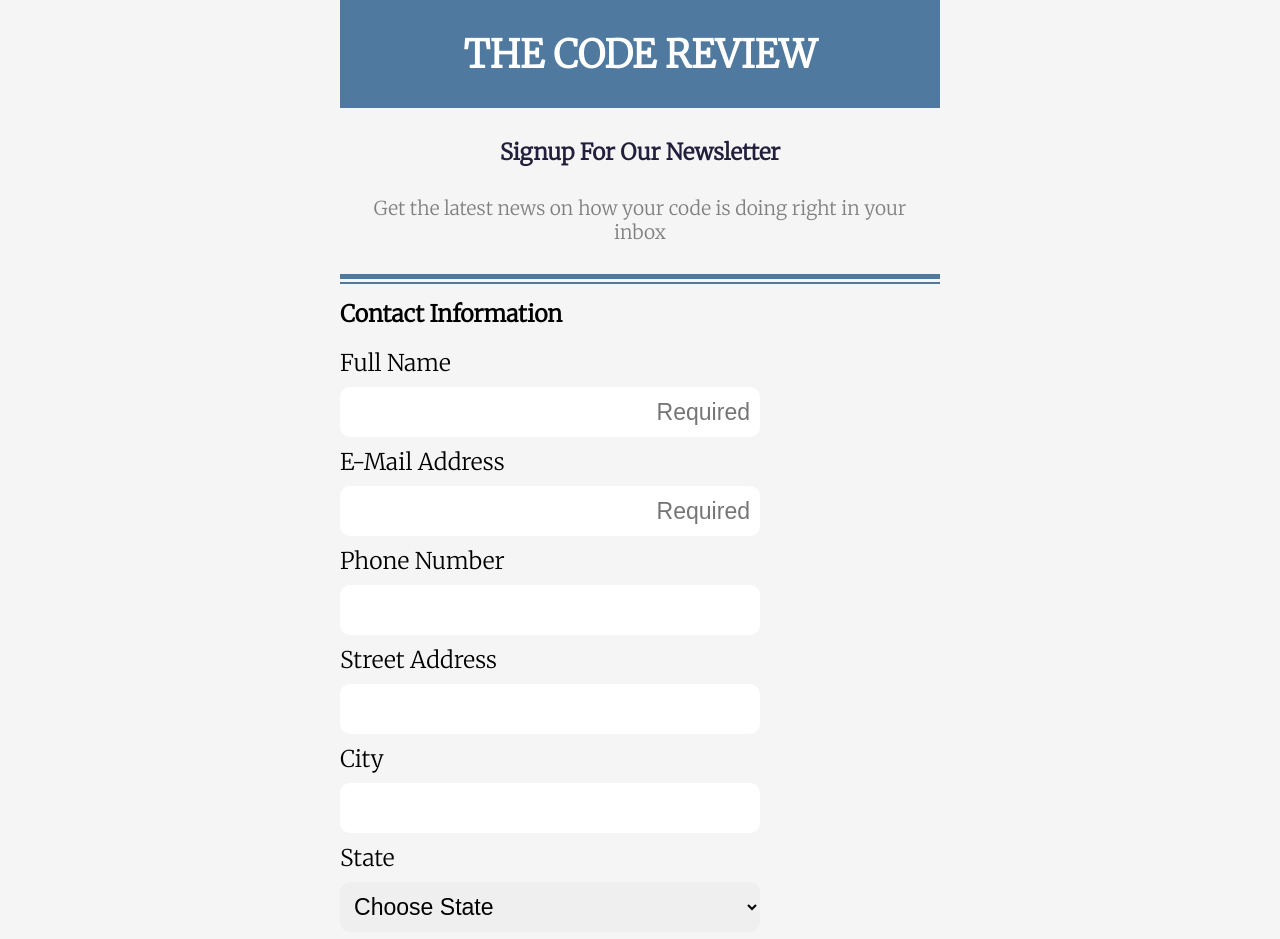
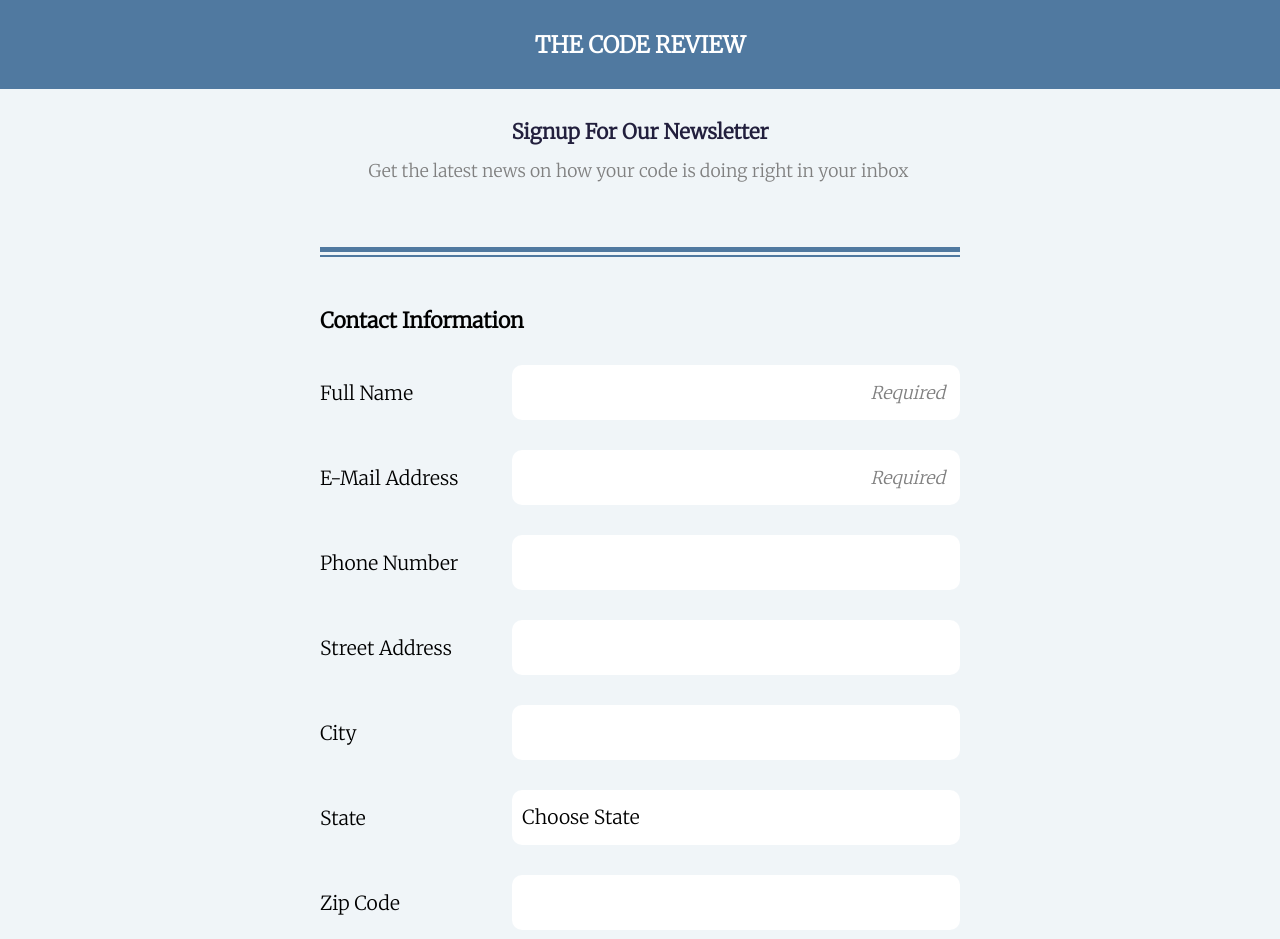
Before and after one commit to BMagda2911/online_registration_v4, a plain HTML site: page index.html in a window 1280 px wide. Shown: the top 939 px of the page. Drawn offline with Linux system fonts and the light colour scheme.

Commit message:
ready for review - correction of CSS

```diff
--- a/index.html
+++ b/index.html
@@ -9,9 +9,9 @@
 </head>
 
 <body class="body-container">
+  <h1 class="top-page-headline">the code review</h1>
   <div class="inner-body-wrapper">
     <form>
-      <h1 class="top-page-headline">the code review</h1>
       <h3 class="sub-headline">signup for our newsletter</h3>
       <p>Get the latest news on how your code is doing right in your inbox</p>
       <hr>
@@ -34,6 +34,7 @@
 
         <label for="state">State</label>
         <select id="state" name="user_state">
+          <i class="fas fa-sort"></i>
           <option value="">Choose State</option>
           <optgroup label="Western United States">
             <option value="arizona">Arizona</option>
--- a/styles.css
+++ b/styles.css
@@ -7,11 +7,11 @@
 .body-container {
   font-family: 'Merriweather', serif;
   font-size: 14px;
-  background-color: #F5F5F5;
+  background-color: #e9f0f5a6;
 }
 
-.inner-body-wrapper {
-  align: center;
+h1 {
+  font-size: 1.3em;
 }
 
 .top-page-headline {
@@ -37,7 +37,7 @@ hr {
   height: 10px;
   border-top: 5px solid #5079A0;
   border-bottom: 2px solid #5079A0;
-  margin: 15px;
+  margin: 20px 15px;
 }
 
 fieldset {
@@ -48,7 +48,7 @@ fieldset {
 legend {
   font-size: 1.2em;
   font-weight: bold;
-  margin: 15px 0;
+  margin: 16px 0;
 }
 
 form {
@@ -56,36 +56,60 @@ form {
 }
 
 form p {
-  padding: 15px 30px;
+  padding: 0 33px 15px 30px;
   color: grey;
   text-align: center;
 }
 
-input,
+input[type="text"],
+input[type="email"],
+input[type="number"],
 select {
-  display: block;
+  all: unset;
+  appearance: none;
+
+  box-sizing: border-box;
+  display: flex;
+  align-items: center;
+
   width: 100%;
   height: 40px;
+  background: white;
   margin: 15px 0;
-  padding: 5px;
+  padding: 0 15px;
   border-radius: 10px;
-  border: none;
-  outline: none;
-  box-shadow: none;
 }
 
 input::placeholder {
   text-align: right;
+  font-style: italic;
+  color: gray;
+  padding-right: 5px;
 }
 
-input:hover {
+input:hover,
+textarea:hover,
+select:hover {
   border: 1px solid #5079A0;
+  cursor: pointer;
 }
-input:focus {
-  background-color: #d6efff;
-  border: 1px solid #5079A0;
-  transition-property: background-color;
+input:focus,
+textarea:focus,
+select:focus {
+  background-color: white;
+
+  outline: none;
+  border: 2px solid #5079A0;
   transition-duration: .5s;
+}
+
+select::placeholder {
+  color: gray;
+  padding-right: 5px;
+}
+
+.fa-sort {
+  color: salmon;
 }
 
 input[type=radio],
@@ -96,7 +120,7 @@ input[type=checkbox] {
   margin: 0;
   vertical-align: bottom;
   position: relative;
-  top: -1px;
+  top: 1px;
   display: inline-block;
   margin-bottom: 10px;
 }
@@ -110,28 +134,37 @@ input[type=checkbox] {
 
 label[for^="newsletter"] {
   display: block;
-  margin: 10px 0;
+  margin: 10px 0 0 0;
 }
 
 textarea {
   width: 100%;
   height:100px;
   resize: vertical;
-  padding:10px;
+  background: white;
+  padding: 15px;
   border-radius:10px;
+}
+
+textarea:focus{
+  outline: none;
 }
 
 button {
   width: 290px;
   padding: 15px;
   border: none;
+  border-radius: 10px;
   background-color: #5079A0;
   color: #fff;
   font-family: inherit;
   font-size: 1.2em;
   font-weight: 900;
-  border-radius: 10px;
   margin: 20px 15px;
+}
+
+button:hover {
+  cursor: pointer;
 }
 
 .text-copyright {
@@ -141,8 +174,6 @@ button {
   padding: 20px 0;
 }
 
-/*some of the break elements in the HTML are just for some structure before the CSS was done, so I need to take it out there as soon as I start writing my CSS rules*/
-
 /* -- media queries --*/
 
 @media (min-width: 768px) {
@@ -151,61 +182,41 @@ button {
   select,
   label,
   textarea {
-    font-size: 1.2em;
+    font-size: 1.1em;
   }
   .inner-body-wrapper {
-    max-width: 600px;
+    width: 50%;
+    max-width: 700px;
     margin: 0 auto;
   }
   .top-page-headline {
-    margin: 0;
+    margin: 0 auto;
     width: 100%;
   }
   hr {
-    margin-left: 0;
-    margin-right: 0;
+    margin: 50px 0;
   }
   fieldset {
     margin: 0;
   }
 
-  /*
-  .contact-info-field {
-    display: flex;
-    flex-wrap: wrap;
-  }
-  .contact-info{
-    width: 70%;
-    display: inline-block;
-  }
-  .contact-info-label {
-    width: 30%;
-    display: inline-block;
-  }
-
-  */
   .contact-info-field {
     display: flex;
     flex-flow: row wrap;
     align-items: center;
   }
   .contact-info-field label {
-    margin: 5px 10px 5px 0;
+    padding-right: 5px;
     width: 30%;
-    display: inline-flex;
+    display: inline;
   }
   .contact-info-field input,
   .contact-info-field select {
-    display: inline-flex;
+    display: inline;
     padding: 10px;
     vertical-align: middle;
-    margin: 5px 10px 5px 0;
     width: 70%;
-  }
-
-  input,
-  select {
-    height: 50px;
+    height: 55px;
   }
 
   input[type=radio],
@@ -216,8 +227,8 @@ button {
 
   input[type=radio],
   input[type=checkbox] {
-    width: 30px;
-    height: 30px;
+    width: 20px;
+    height: 20px;
   }
   .form-holder {
     padding-left: 20px;
```
